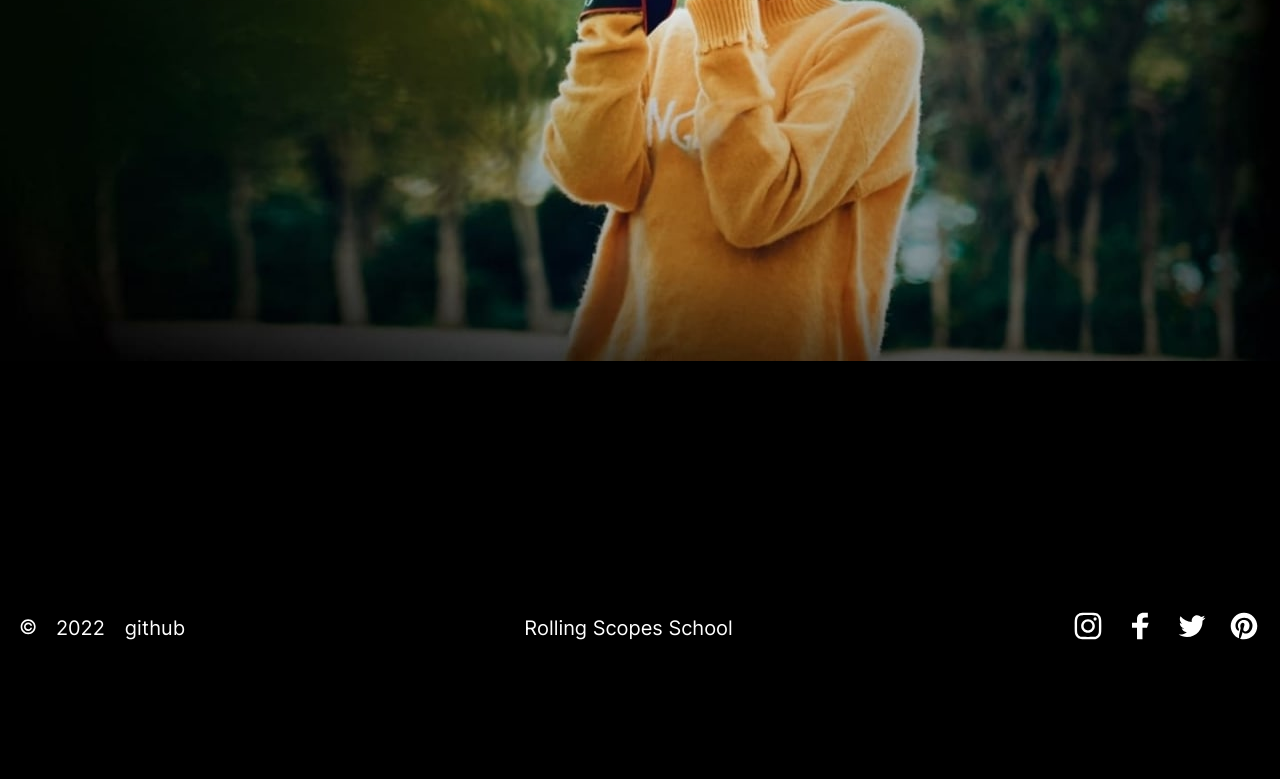
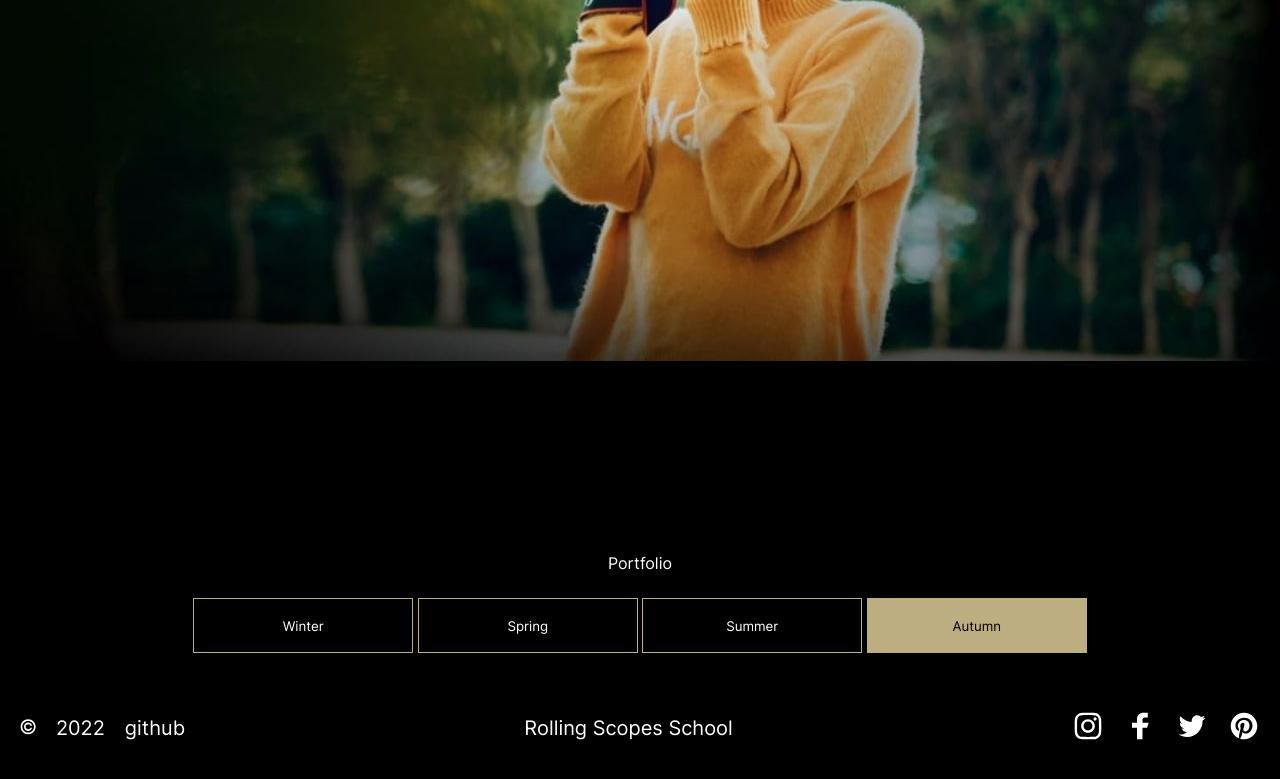
Before and after one commit to 010880Baranov/portfolio, a plain HTML site: page index.html in a window 1280 px wide. Shown: the part 447-1226 px from the top of the page. Before the commit the page ends 1150 px from the top, so only its background shows below. Drawn offline with Linux system fonts and the light colour scheme; files whose address does not match are found by name.

Commit message:
portfolio

```diff
--- a/assets/css/style_fonts.css
+++ b/assets/css/style_fonts.css
@@ -211,7 +211,7 @@ body {
   left: calc(50% - 500px / 2 - 390px);
   top: 226px;
 }
-.section {
+.section1 {
   height: 910px;
   background-image: url(../img/header-bg.jpeg);
   background-position: center -90px;
@@ -235,7 +235,7 @@ body {
   color: #ffffff;
 }
 
-.btn {
+.btn1 {
   width: 220px;
   height: 55px;
   background: #bdae82;
@@ -251,6 +251,34 @@ body {
 
   /*text-align: center;*/
 }
-.btn:hover {
+.btn1:hover {
   opacity: 0.9;
 }
+
+/*portfolio----------*/
+.btn2 {
+  width: 220px;
+  height: 55px;
+  background-color: transparent;
+  color: #fff;
+  border: 1px solid #bdae82;
+  cursor: pointer;
+  margin-top: 25px;
+  font-family: inherit;
+  /*font-style: normal;
+  font-weight: 400;
+  font-size: 20px;
+  line-height: 40px;*/
+  /* identical to box height, or 200% */
+
+  /*text-align: center;*/
+}
+.btn2:hover {
+  opacity: 0.9;
+}
+.portfolio-btns {
+  text-align: center;
+}
+.section-title {
+  text-align: center;
+}
--- a/index.html
+++ b/index.html
@@ -29,14 +29,26 @@
       </div>
     </header>
     <main>
-      <section class="section">
+      <section class="section1">
         <div class="hero">
           <div class="hero_title"><h1>Alexa Rise</h1></div>
           <div class="hero_text">
             Save sincere emotions, romantic feelings and happy moments of life
             together with professional photographer Alexa Rise
           </div>
-          <button class="btn">Hire me</button>
+          <button class="btn1">Hire me</button>
+        </div>
+      </section>
+      <section class="section2">
+        <div class="portfolio">
+          <div class="section-title"><h2>Portfolio</h2></div>
+          <div class="portfolio-btns">
+            <button class="btn2">Winter</button>
+            <button class="btn2">Spring</button>
+            <button class="btn2">Summer</button>
+            <button class="btn1">Autumn</button>
+          </div>
+          <div class="portfolio-items"></div>
         </div>
       </section>
     </main>
```
